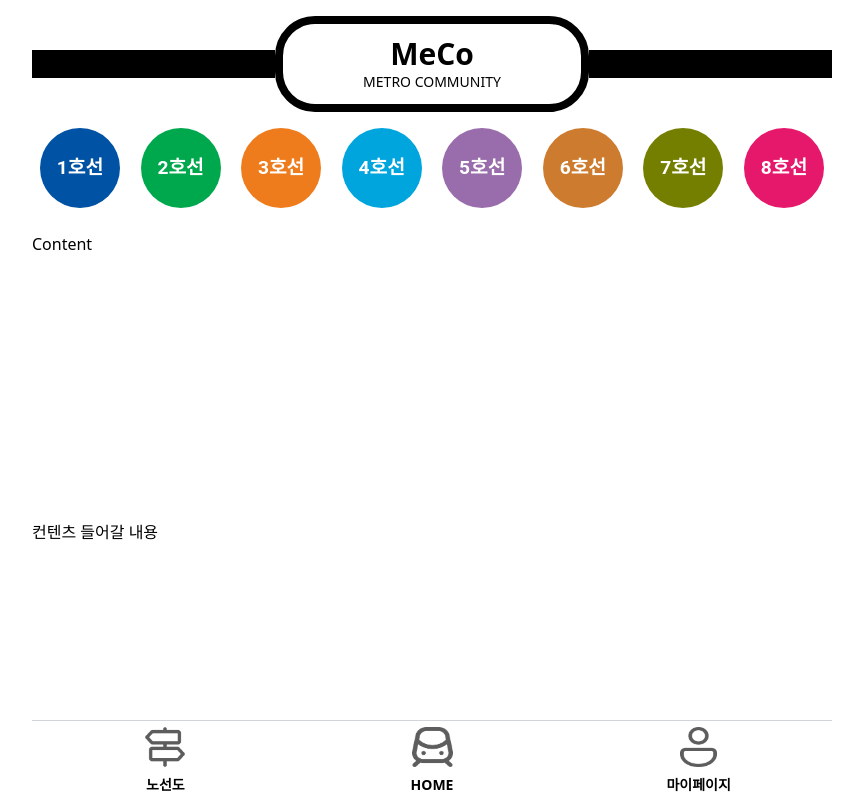
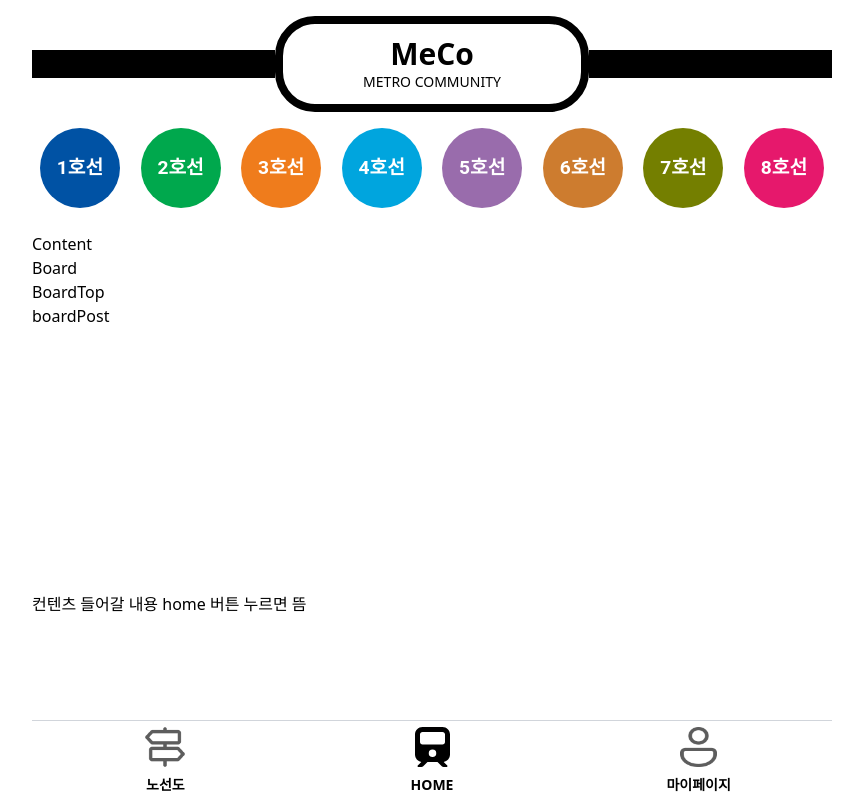
Before and after one commit to kosa-3rd/metro-comm-vue, a Vue app: page / in a window 1280 px wide. Shown: the top 798 px of the page, without its empty margins (208-1071 px from the left). Built offline with nearby package versions, Linux system fonts and the light colour scheme.

Commit message:
08.08 오늘 끝이여

```diff
--- a/package.json
+++ b/package.json
@@ -8,6 +8,9 @@
         "lint": "vue-cli-service lint"
     },
     "dependencies": {
+        "@fortawesome/fontawesome-svg-core": "^6.6.0",
+        "@fortawesome/free-solid-svg-icons": "^6.6.0",
+        "@fortawesome/vue-fontawesome": "^3.0.8",
         "axios": "^1.7.2",
         "core-js": "^3.8.3",
         "cors": "^2.8.5",
--- a/src/assets/GlobalStyle.css
+++ b/src/assets/GlobalStyle.css
@@ -45,6 +45,7 @@
     @apply text-2xl;
 }
 
+
 @media (orientation: landscape) {
     #app {
         width: 800px;
--- a/src/components/content/BoardCmp.vue
+++ b/src/components/content/BoardCmp.vue
@@ -3,6 +3,11 @@
         <h3>Board</h3>
         <board-top-cmp></board-top-cmp>
         <board-post-cmp></board-post-cmp>
+        <div class="">
+            <br><br><br><br><br><br><br><br><br><br><br>컨텐츠 들어갈 내용 home 버튼 누르면 뜸<br><br><br><br><br><br>
+            <br><br><br><br><br><br><br><br><br><br><br><br><br><br><br><br><br><br><br><br><br><br><br><br><br>
+
+        </div>
     </div>
 </template>
 
@@ -17,4 +22,5 @@ export default {
 };
 </script>
 
-<style scoped></style>
+<style scoped>
+</style>
--- a/src/components/content/ContentCmp.vue
+++ b/src/components/content/ContentCmp.vue
@@ -2,11 +2,6 @@
     <div>
         <br>
         <h3>Content</h3>
-        <div>
-            <br><br><br><br><br><br><br><br><br><br><br>컨텐츠 들어갈 내용<br><br><br><br><br><br>
-            <br><br><br><br><br>
-
-        </div>
 
         <router-view></router-view>
     </div>
--- a/src/components/nav/NavCmp.vue
+++ b/src/components/nav/NavCmp.vue
@@ -1,18 +1,18 @@
 <template>
   <nav class="nav bg-white border-t border-gray-300 flex justify-around items-center">
-    <div @click="openModal" class="nav-item flex flex-col items-center flex-1"> <!-- 각 아이템을 flex-1로 비율 맞추기 -->
+    <div @click="openModal" class="nav-item flex flex-col items-center flex-1 clickable">
       <img :src="require('@/assets/route.png')" alt="노선도" class="nav-icon">
       <p class="normal-text font-bold">노선도</p>
     </div>
-    <router-link to="/" class="nav-item flex flex-col items-center flex-1"> <!-- 홈으로 이동 -->
-      <img :src="require('@/assets/home.png')" alt="HOME" class="nav-icon">
+    <router-link to="/" class="nav-item flex flex-col items-center flex-1 clickable" @click="scrollToTop">
+      <font-awesome-icon :icon="['fas', 'train']" class="nav-icon" />
       <p class="normal-text font-bold">HOME</p>
     </router-link>
-    <router-link to="/mypage" class="nav-item flex flex-col items-center flex-1"> <!-- 마이페이지로 이동 -->
+    <router-link to="/mypage" class="nav-item flex flex-col items-center flex-1 clickable">
       <img :src="require('@/assets/mypage.png')" alt="마이페이지" class="nav-icon">
       <p class="normal-text font-bold">마이페이지</p>
     </router-link>
-    <nav-modal v-if="isModalOpen" @close="closeModal"></nav-modal> <!-- 모달 컴포넌트 -->
+    <nav-modal v-if="isModalOpen" @close="closeModal"></nav-modal>
   </nav>
 </template>
 
@@ -34,6 +34,14 @@ export default {
     },
     closeModal() {
       this.isModalOpen = false;
+    },
+    scrollToTop() {
+      this.$nextTick(() => {
+        window.scrollTo({
+          top: 0,
+          behavior: 'smooth'
+        });
+      });
     }
   }
 };
@@ -56,6 +64,14 @@ export default {
   @apply h-8 md:h-10;
 }
 
+.clickable {
+  @apply transition duration-200 ease-in-out;
+}
+
+.clickable:active {
+  @apply bg-gray-200;
+}
+
 @media (orientation: landscape) {
   .nav {
     width: 800px;
--- a/src/main.js
+++ b/src/main.js
@@ -2,4 +2,18 @@ import { createApp } from 'vue';
 import App from './App.vue';
 import './index.css';
 import router from './router/index';
-createApp(App).use(router).mount('#app');
+
+import { library } from '@fortawesome/fontawesome-svg-core';
+import { faTrain } from '@fortawesome/free-solid-svg-icons';
+import { FontAwesomeIcon } from '@fortawesome/vue-fontawesome';
+
+// FontAwesome 아이콘을 라이브러리에 추가
+library.add(faTrain);
+
+const app = createApp(App);
+
+// FontAwesome 컴포넌트를 글로벌로 등록
+app.component('font-awesome-icon', FontAwesomeIcon);
+
+app.use(router);
+app.mount('#app');
```
Also changed, not shown: src/components/footer/FooterCmp.vue (+9 -0 lines), 1 other file (tests, documents, lock files or other folders).
